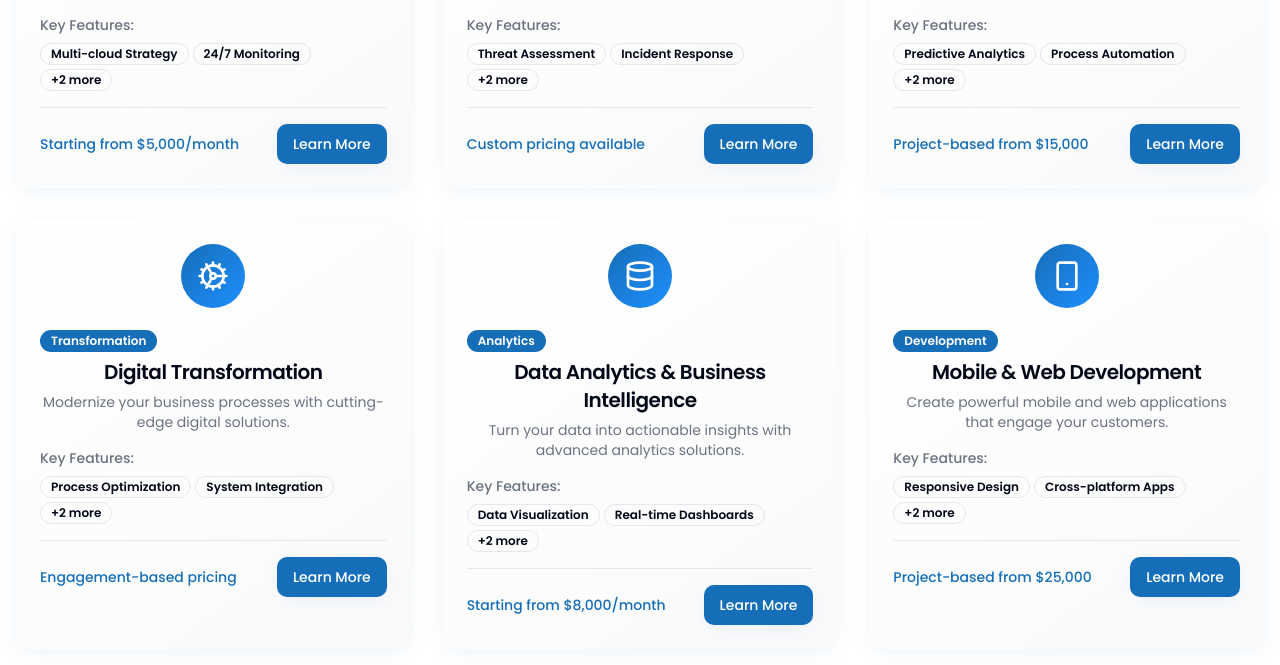
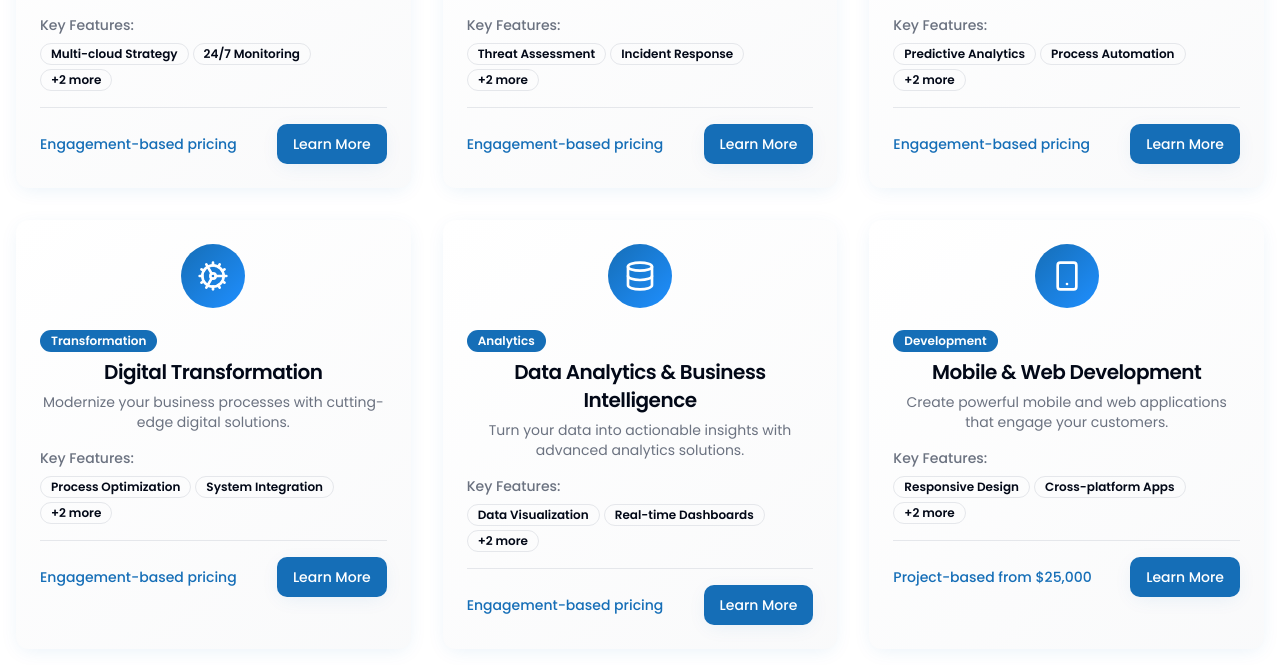
Before and after one commit to Abhi07-AVV/info, a React (Vite) app: page /services in a window 1280 px wide. Shown: the part 1004-1669 px from the top of the page. Built offline with nearby package versions, Linux system fonts and the light colour scheme.

Commit message:
Update Services.tsx

```diff
--- a/src/pages/Services.tsx
+++ b/src/pages/Services.tsx
@@ -27,7 +27,7 @@ const Services = () => {
       icon: Cloud,
       features: ['Multi-cloud Strategy', '24/7 Monitoring', 'Cost Optimization', 'Security Compliance'],
       technologies: ['AWS', 'Azure', 'Google Cloud', 'Kubernetes', 'Docker'],
-      pricing: 'Starting from $5,000/month',
+      pricing: 'Engagement-based pricing',
       category: 'Infrastructure'
     },
     {
@@ -38,7 +38,7 @@ const Services = () => {
       icon: Shield,
       features: ['Threat Assessment', 'Incident Response', 'Compliance Management', 'Security Training'],
       technologies: ['SIEM', 'EDR', 'Firewall Management', 'Zero Trust', 'Multi-Factor Authentication'],
-      pricing: 'Custom pricing available',
+      pricing: 'Engagement-based pricing',
       category: 'Security'
     },
     {
@@ -49,7 +49,7 @@ const Services = () => {
       icon: Brain,
       features: ['Predictive Analytics', 'Process Automation', 'NLP Solutions', 'Computer Vision'],
       technologies: ['TensorFlow', 'PyTorch', 'scikit-learn', 'OpenAI', 'Hugging Face'],
-      pricing: 'Project-based from $15,000',
+      pricing: 'Engagement-based pricing',
       category: 'Innovation'
     },
     {
@@ -71,7 +71,7 @@ const Services = () => {
       icon: Database,
       features: ['Data Visualization', 'Real-time Dashboards', 'Predictive Modeling', 'Data Governance'],
       technologies: ['Power BI', 'Tableau', 'Snowflake', 'Apache Spark', 'Databricks'],
-      pricing: 'Starting from $8,000/month',
+      pricing: 'Engagement-based pricing',
       category: 'Analytics'
     },
     {
```
